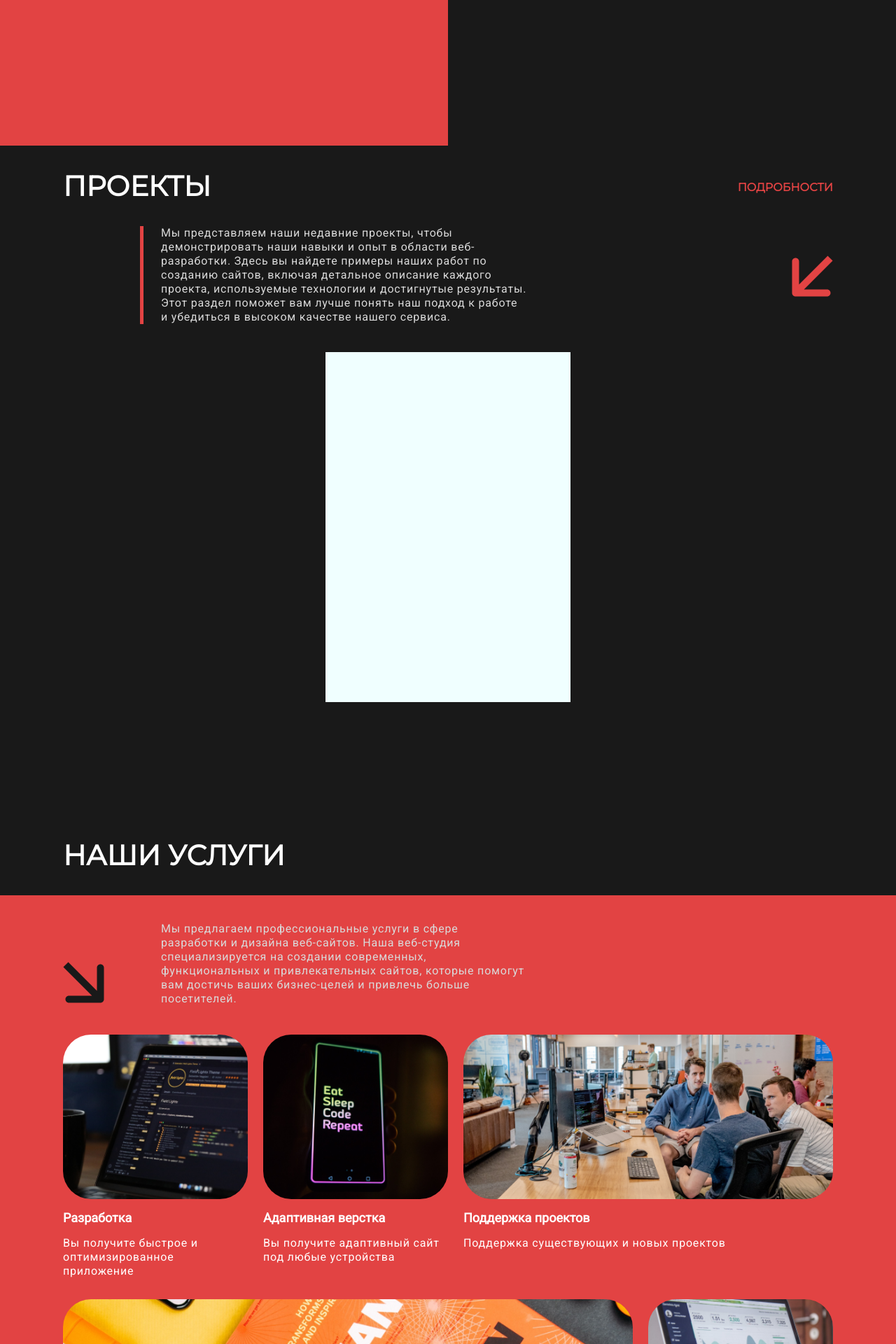
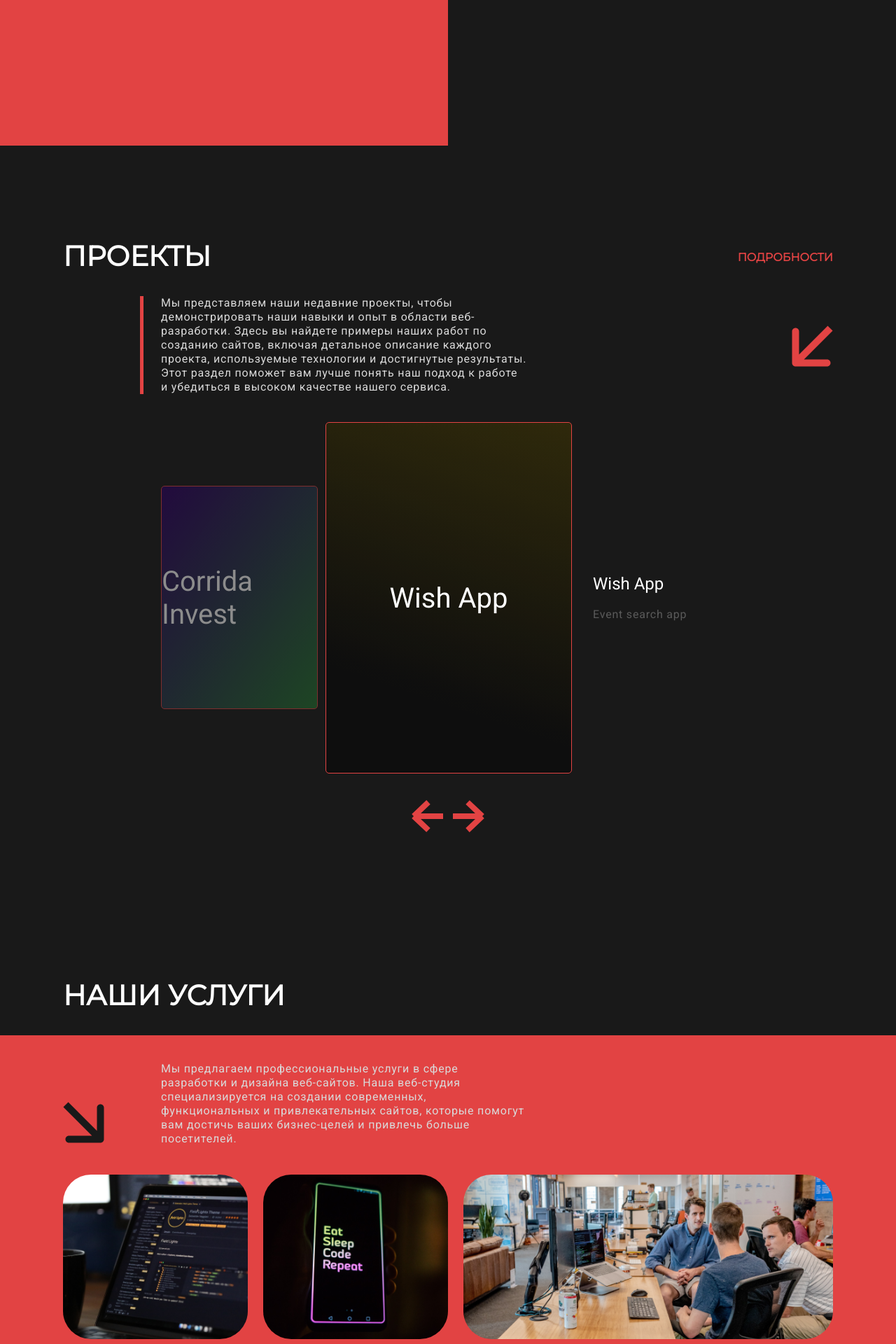
Before and after one commit to DoubleSenya/overband-home, a PHP site: page / in a window 1280 px wide. Shown: the part 660-2580 px from the top of the page at 70% size. Run offline with PHP 8.4, Linux system fonts and the light colour scheme.

Commit message:
projects slider part 1

```diff
--- /dev/null
+++ b/app.js
@@ -0,0 +1,28 @@
+const swiper = new Swiper('.projects-slider', {
+
+    // custom css-classes
+    wrapperClass: 'projects-wrapper',
+    slideClass: 'project',
+    slideActiveClass: 'project-active',
+    slideNextClass: 'project-next',
+    slidePrevClass: 'project-prev',
+    //
+
+    direction: 'horizontal',
+    loop: true,
+    speed: 1500,
+
+    navigation: {
+        nextEl: '.project-button-next',
+        prevEl: '.project-button-prev',
+    },
+
+    slidesPerView: 1,
+    initialSlide: 0,
+
+    breakpoints: {
+        817: {
+            slidesPerView: 2,
+        }
+    },
+});
--- a/index.html
+++ b/index.html
@@ -5,6 +5,10 @@
         <title>OVERBAND | Веб-студия</title>
         <link href='http://fonts.googleapis.com/css?family=Roboto' rel='stylesheet' type='text/css'>
         <link href='https://fonts.googleapis.com/css?family=Montserrat' rel='stylesheet'>
+        <link
+            rel="stylesheet"
+            href="https://cdn.jsdelivr.net/npm/swiper@11/swiper-bundle.min.css"
+        />
         <link href="style.css" rel="stylesheet"/>
         <meta name="viewport" content="width=device-width, initial-scale=1.0">
     </head>
@@ -70,8 +74,75 @@
             </div>
 
             <div class="block-content">
-                <div class="project">
+                <div class="projects-slider">
+                    <div class="projects-wrapper">
+                        <div class="project">
+                            <div class="project-background corrida">
+                                Corrida Invest
+                            </div>
+                            <div class="project-info">
+                                <div class="project-title">Corrida Invest</div>
+                                <div class="project-description">Investment project at Binance API</div>
+                            </div>
+                        </div>
+                        <div class="project">
+                            <div class="project-background wishapp">
+                                Wish App
+                            </div>
+                            <div class="project-info">
+                                <div class="project-title">Wish App</div>
+                                <div class="project-description">Event search app</div>
+                            </div>
+                        </div>
+                        <div class="project">
+                            <div class="project-background zaselite">
+                                Zaselite
+                            </div>
+                            <div class="project-info">
+                                <div class="project-title">Zaselite</div>
+                                <div class="project-description">Arenda jilya</div>
+                            </div>
+                        </div>
+                        <div class="project">
+                            <div class="project-background corrida">
+                                Corrida Invest
+                            </div>
+                            <div class="project-info">
+                                <div class="project-title">Corrida Invest</div>
+                                <div class="project-description">Investment project at Binance API</div>
+                            </div>
+                        </div>
+                        <div class="project">
+                            <div class="project-background wishapp">
+                                Wish App
+                            </div>
+                            <div class="project-info">
+                                <div class="project-title">Wish App</div>
+                                <div class="project-description">Event search app</div>
+                            </div>
+                        </div>
+                        <div class="project">
+                            <div class="project-background zaselite">
+                                Zaselite
+                            </div>
+                            <div class="project-info">
+                                <div class="project-title">Zaselite</div>
+                                <div class="project-description">Arenda jilya</div>
+                            </div>
+                        </div>
+                    </div>
 
+                    <div class="project-button-prev">
+                        <svg xmlns="http://www.w3.org/2000/svg" width="48" height="46" viewBox="0 0 48 46" fill="none">
+                            <path d="M47.9995 23H5.96464M5.96464 23L26.9418 42.9433M5.96464 23L26.9821 3.01832" stroke="#E24343" stroke-width="8"/>
+                        </svg>
+                    </div>
+
+                    <div class="project-button-next">
+                        <svg xmlns="http://www.w3.org/2000/svg" width="48" height="46" viewBox="0 0 48 46" fill="none">
+                            <path d="M-0.000488281 23H42.0344M42.0344 23L21.0573 3.05666M42.0344 23L21.0169 42.9817" stroke="#E24343" stroke-width="8"/>
+                        </svg>
+                    </div>
                 </div>
             </div>
         </div>
@@ -100,27 +171,27 @@
 
             <div class="block-content__other red-block">
                 <div class="service service-development">
-                    <div class="service__image" style="background-image: url('development.png');"></div>
+                    <div class="service__image" style="background-image: url('images/development.png');"></div>
                     <div class="service__title">Разработка</div>
                     <div class="service__description">Вы получите быстрое и оптимизированное приложение</div>
                 </div>
                 <div class="service service-adaptive">
-                    <div class="service__image" style="background-image: url('adaptive.png');"></div>
+                    <div class="service__image" style="background-image: url('images/adaptive.png');"></div>
                     <div class="service__title">Адаптивная верстка</div>
                     <div class="service__description">Вы получите адаптивный сайт под любые устройства</div>
                 </div>
                 <div class="service service-support">
-                    <div class="service__image" style="background-image: url('support.png');"></div>
+                    <div class="service__image" style="background-image: url('images/support.png');"></div>
                     <div class="service__title">Поддержка проектов</div>
                     <div class="service__description">Поддержка существующих и новых проектов</div>
                 </div>
                 <div class="service service-design">
-                    <div class="service__image" style="background-image: url('design.png');"></div>
+                    <div class="service__image" style="background-image: url('images/design.png');"></div>
                     <div class="service__title">Дизайн</div>
                     <div class="service__description">Вы получите стильный и продающий дизайн</div>
                 </div>
                 <div class="service service-integrator">
-                    <div class="service__image" style="background-image: url('bisness.png');"></div>
+                    <div class="service__image" style="background-image: url('images/bisness.png');"></div>
                     <div class="service__title">Бизнес-интегратор</div>
                     <div class="service__description">Вы получите уникальный продукт для вашего бизнеса</div>
                 </div>
@@ -212,4 +283,7 @@
             </div>
         </footer>
     </body>
+
+    <script src="https://cdn.jsdelivr.net/npm/swiper@11/swiper-bundle.min.js"></script>
+    <script src="app.js"></script>
 </html>
--- a/style.css
+++ b/style.css
@@ -127,6 +127,7 @@
 .block-head {
     width: 100%;
     box-sizing: border-box;
+    margin-top: 100px;
 }
 
 .block-heading {
@@ -175,14 +176,6 @@
     margin-top: 40px;
     width: 100%;
     box-sizing: border-box;
-}
-
-.project {
-    width: 350px;
-    height: 500px;
-    background-color: azure;
-    margin-right: auto;
-    margin-left: auto;
 }
 
 .block-services {
@@ -563,6 +556,123 @@
     display: none;
 }
 
+.corrida {
+    background: linear-gradient(0deg, rgba(0, 0, 0, 0.20) 0%, rgba(0, 0, 0, 0.20) 100%), linear-gradient(126deg, #350079 2.46%, #28C025 134.16%);
+}
+
+.wishapp {
+    background: linear-gradient(0deg, rgba(0, 0, 0, 0.20) 0%, rgba(0, 0, 0, 0.20) 100%), linear-gradient(199deg, #FFD600 -358.46%, #111 75.03%);
+}
+
+.zaselite {
+    background: linear-gradient(0deg, rgba(0, 0, 0, 0.20) 0%, rgba(0, 0, 0, 0.20) 100%), linear-gradient(153deg, #FFF 33.17%, #C60C00 224.05%);
+}
+
+.project-background {
+    border: 1px solid #E24343;
+    border-radius: 5px;
+    width: 221.9px;
+    height: 317px;
+    display: flex;
+    justify-content: center;
+    align-items: center;
+    color: white;
+    font-size: 40px;
+    transition: all 0.5s;
+}
+
+.project-info {
+    display: none;
+    margin-left: 30px;
+    padding-top: 217px;
+    transition: all 0.5s;
+}
+
+.project-title {
+    color:  #FFF;
+
+    font-size: 24px;
+    font-style: normal;
+    font-weight: 400;
+    line-height: normal;
+}
+
+.project-description {
+    color: #5A5A5A;
+
+    font-size: 16px;
+    font-style: normal;
+    font-weight: 400;
+    line-height: 20px; /* 125% */
+    letter-spacing: 0.8px;
+    margin-top: 20px;
+}
+
+.project-button-next, .project-button-prev {
+    position: absolute;
+    bottom: 10px;
+    z-index: 3;
+}
+
+.project-button-next {
+    right: 45%;
+}
+
+.project-button-prev {
+    left: 45%;
+}
+
+.projects-slider {
+    overflow: hidden;
+    width: 100%;
+    position: relative;
+    height: 600px;
+    /* padding-left: 140px; */
+}
+
+.projects-wrapper {
+    display: flex;
+    width: 100%;
+    height: 100%;
+}
+
+.project {
+    flex-shrink: 0;
+    opacity: 0.5;
+    margin-top: 91px;
+    transition: all 0.5s;
+    display: flex;
+}
+
+.project-active {
+    box-sizing: border-box;
+    padding-left: 140px;
+}
+
+.project-next {
+    opacity: 1;
+    margin-top: 0;
+    width: 60%;
+    box-sizing: border-box;
+    justify-self: center;
+    margin-left: -175px;
+    margin-right: 175px;
+    z-index: 2;
+}
+
+.project-next > .project-background {
+    width: 350px;
+    height: 500px;
+}
+
+.project-next > .project-info {
+    display: block;
+}
+
+/* .project-next ~ .project {
+    display: none;
+} */
+
 @media (max-width: 1397px) {
 
     .header {
@@ -740,9 +850,6 @@
     .project {
         width: 350px;
         height: 500px;
-        background-color: azure;
-        margin-right: auto;
-        margin-left: auto;
     }
 
     .block-services {
```
Also changed, not shown: other parts of style.css (+61 -17 lines), images/adaptive.png (renamed from adaptive.png), images/bisness.png (renamed from bisness.png), images/design.png (renamed from design.png), images/development.png (renamed from development.png), images/support.png (renamed from support.png).
